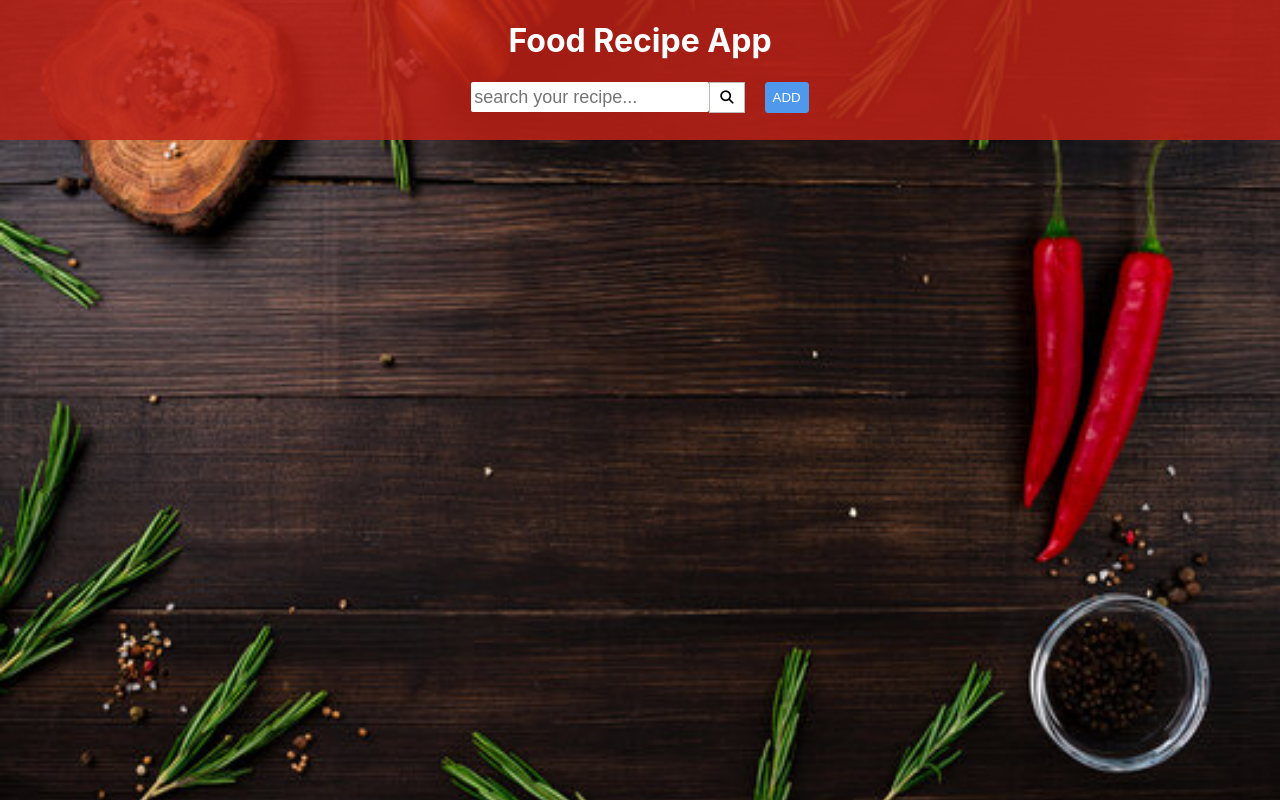
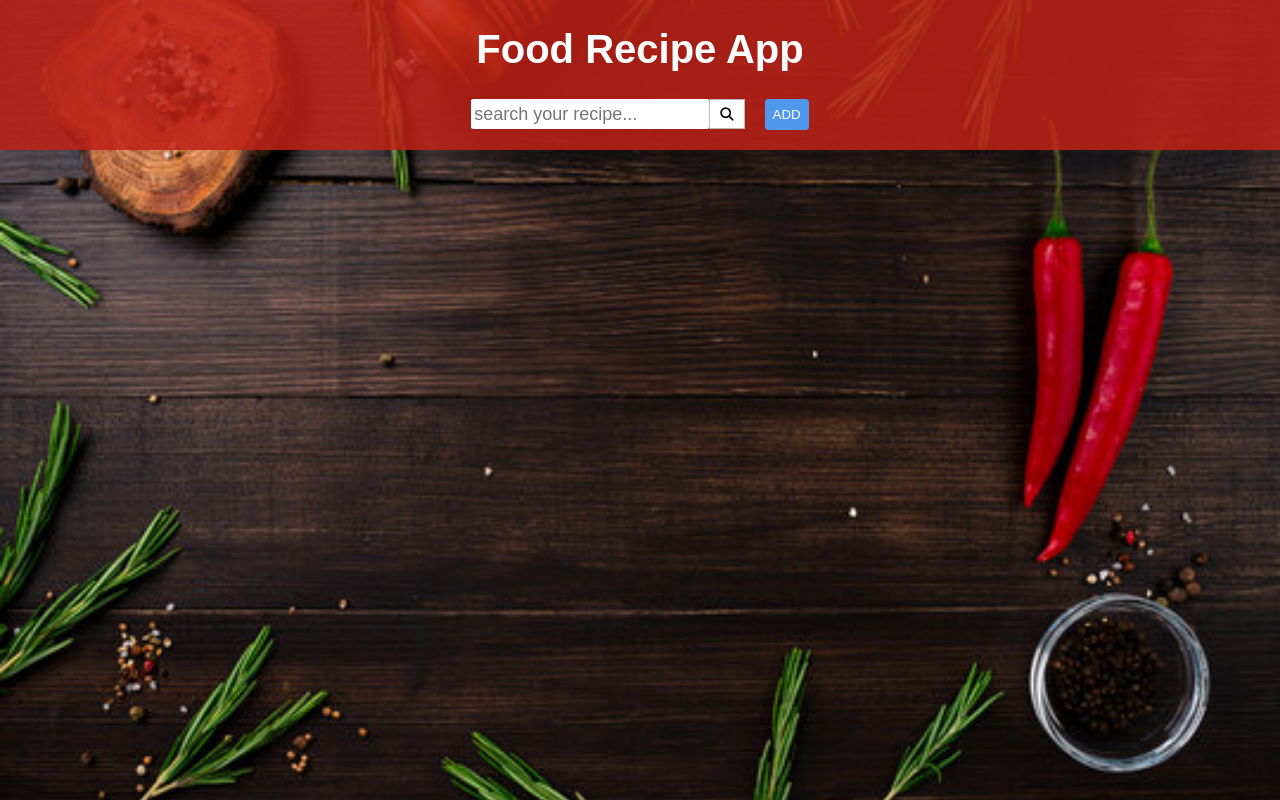
Before and after one commit to kadjialan/foodRecipe-react-page, a React (Create React App) app: page / in a window 1280 px wide. Built offline with nearby package versions, Linux system fonts and the light colour scheme.

Commit message:
favorite implementation and navbar modification

```diff
--- a/src/Home/Home.css
+++ b/src/Home/Home.css
@@ -15,7 +15,12 @@ body {
   color: #fff;
   display: flex;
   flex-direction: column;
-  min-height: 140px;
+  min-height: 150px;
+}
+
+.head h1 {
+  font-family: sans-serif;
+  font-size: 40px;
 }
 
 .search__input {
```
